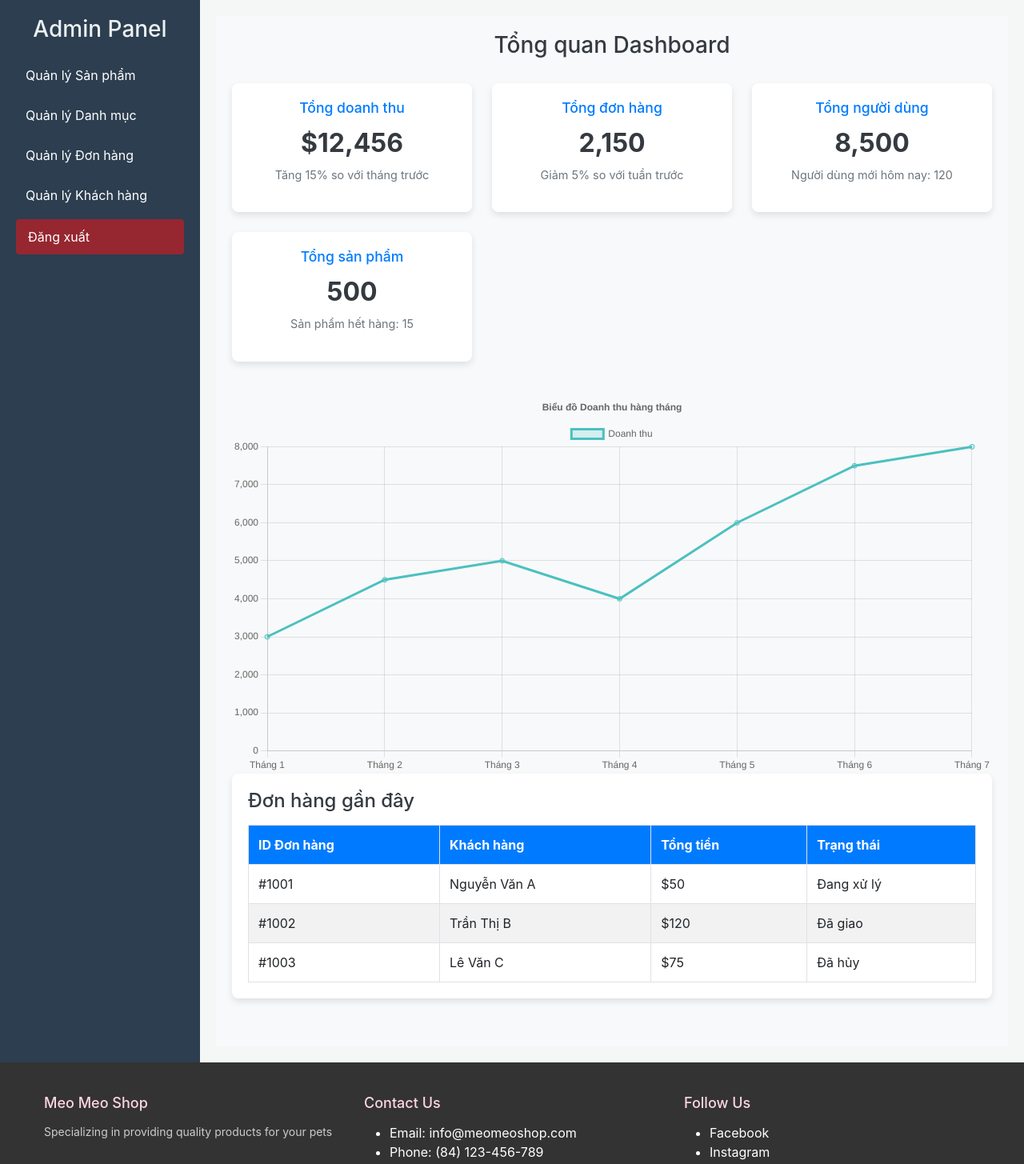
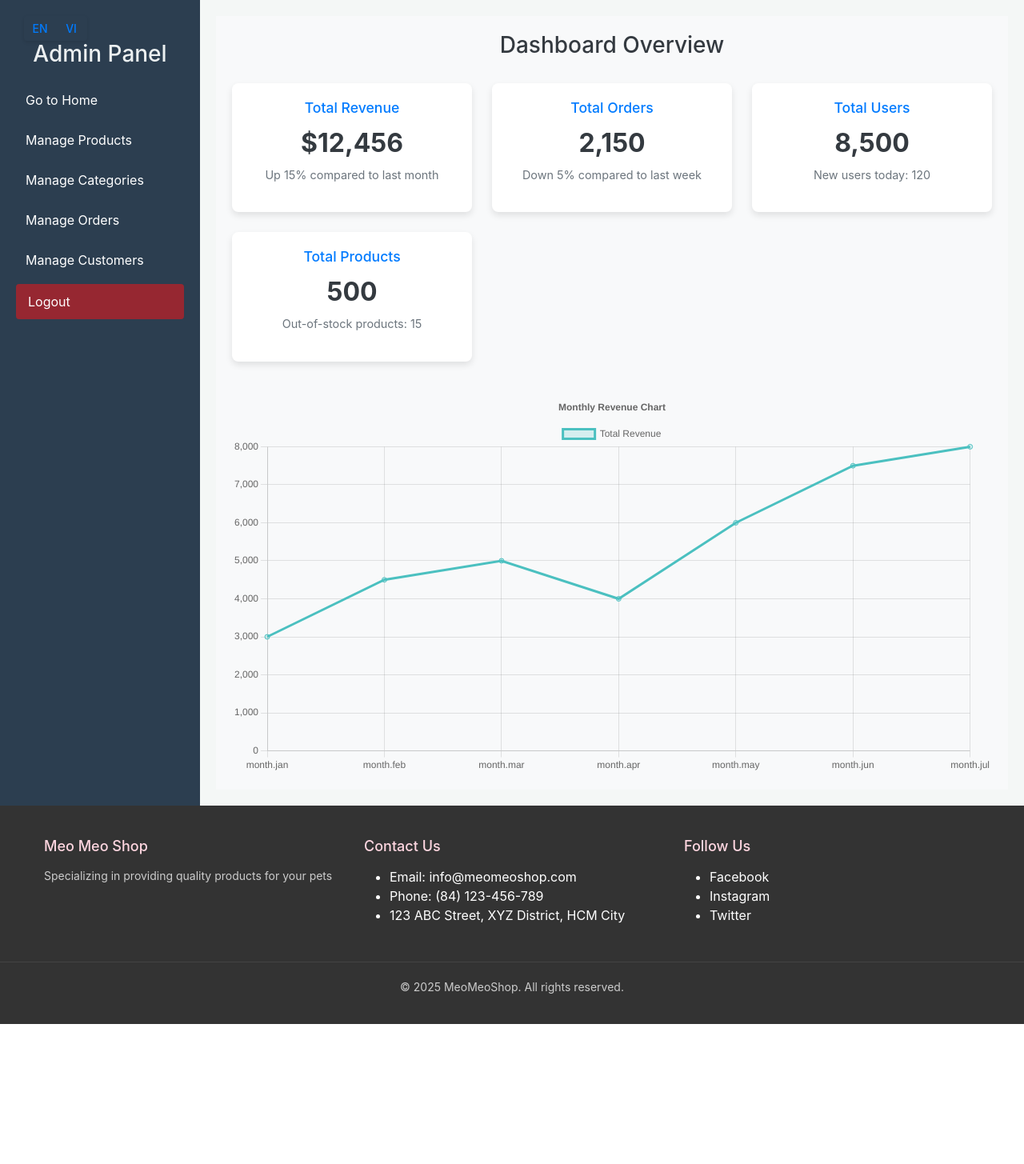
Before and after one commit to moclan01/MeoMeoShop, a React (Create React App) app in the folder meomeoshop-frontend/: page /admin in a window 1280 px wide. Shown: the top 1455 px of the page at 80% size. After the commit the page ends 1280 px from the top, so only its background shows below. Built offline with nearby package versions, Linux system fonts and the light colour scheme.

Commit message:
update UI language

```diff
--- a/meomeoshop-frontend/src/components/admin/AdminDashboard.js
+++ b/meomeoshop-frontend/src/components/admin/AdminDashboard.js
@@ -1,10 +1,12 @@
 import React from 'react';
 import { Outlet, useNavigate } from 'react-router-dom';
 import '../styles/Admin.css';
+import { useTranslation } from 'react-i18next';
+import LanguageSwitcher from '../common/LanguageSwitcher';
 
 function AdminDashboard({ onLogout }) {
   const navigate = useNavigate();
-
+  const { t } = useTranslation();
   const handleLogoutClick = () => {
     if (onLogout) {
       onLogout();
@@ -19,16 +21,29 @@ function AdminDashboard({ onLogout }) {
   return (
     <div className="admin-dashboard">
       <aside className="admin-sidebar">
-        <h3>Admin Panel</h3>
+        <div className="language-container">
+          <LanguageSwitcher />
+        </div>
+
+        <h3>{t('adminDashboard.title')}</h3>
         <nav>
           <ul>
             <li>
               <button
                 type="button"
                 className="nav-button"
+                onClick={() => handleNavigate('/')}
+              >
+                {t('adminDashboard.home')}
+              </button>
+            </li>
+            <li>
+              <button
+                type="button"
+                className="nav-button"
                 onClick={() => handleNavigate('/admin/products')}
               >
-                Quản lý Sản phẩm
+                {t('adminDashboard.products')}
               </button>
             </li>
             <li>
@@ -37,7 +52,7 @@ function AdminDashboard({ onLogout }) {
                 className="nav-button"
                 onClick={() => handleNavigate('/admin/categories')}
               >
-                Quản lý Danh mục
+                {t('adminDashboard.categories')}
               </button>
             </li>
             <li>
@@ -46,7 +61,7 @@ function AdminDashboard({ onLogout }) {
                 className="nav-button"
                 onClick={() => handleNavigate('/admin/orders')}
               >
-                Quản lý Đơn hàng
+                {t('adminDashboard.orders')}
               </button>
             </li>
             <li>
@@ -55,7 +70,7 @@ function AdminDashboard({ onLogout }) {
                 className="nav-button"
                 onClick={() => handleNavigate('/admin/customers')}
               >
-                Quản lý Khách hàng
+                {t('adminDashboard.customers')}
               </button>
             </li>
             {/* Add more admin navigation buttons here */}
@@ -65,7 +80,7 @@ function AdminDashboard({ onLogout }) {
                 className="admin-logout-button"
                 onClick={handleLogoutClick}
               >
-                Đăng xuất
+                {t('adminDashboard.logout')}
               </button>
             </li>
           </ul>
--- a/meomeoshop-frontend/src/components/admin/AdminDashboardContent.js
+++ b/meomeoshop-frontend/src/components/admin/AdminDashboardContent.js
@@ -2,6 +2,7 @@ import React from 'react';
 import { Line } from 'react-chartjs-2';
 import { Chart as ChartJS, CategoryScale, LinearScale, PointElement, LineElement, Title, Tooltip, Legend } from 'chart.js';
 import '../styles/AdminDashboardContent.css';
+import { useTranslation } from 'react-i18next';
 
 // Đăng ký các thành phần của Chart.js
 ChartJS.register(
@@ -15,12 +16,29 @@ ChartJS.register(
 );
 
 function AdminDashboardContent() {
+  const { t } = useTranslation();
   // Dữ liệu cứng mẫu
   const stats = [
-    { title: 'Tổng doanh thu', value: '$12,456', description: 'Tăng 15% so với tháng trước' },
-    { title: 'Tổng đơn hàng', value: '2,150', description: 'Giảm 5% so với tuần trước' },
-    { title: 'Tổng người dùng', value: '8,500', description: 'Người dùng mới hôm nay: 120' },
-    { title: 'Tổng sản phẩm', value: '500', description: 'Sản phẩm hết hàng: 15' },
+    {
+      title: t('dashboard.stats.revenue.title'),
+      value: '$12,456',
+      description: t('dashboard.stats.revenue.desc'),
+    },
+    {
+      title: t('dashboard.stats.orders.title'),
+      value: '2,150',
+      description: t('dashboard.stats.orders.desc'),
+    },
+    {
+      title: t('dashboard.stats.users.title'),
+      value: '8,500',
+      description: t('dashboard.stats.users.desc'),
+    },
+    {
+      title: t('dashboard.stats.products.title'),
+      value: '500',
+      description: t('dashboard.stats.products.desc'),
+    },
   ];
 
   const recentOrders = [
@@ -31,13 +49,16 @@ function AdminDashboardContent() {
 
   // Dữ liệu mẫu cho biểu đồ doanh thu hàng tháng
   const monthlyRevenueData = {
-    labels: ['Tháng 1', 'Tháng 2', 'Tháng 3', 'Tháng 4', 'Tháng 5', 'Tháng 6', 'Tháng 7'], // Nhãn trục X (tháng)
+    labels: [
+      t('month.jan'), t('month.feb'), t('month.mar'),
+      t('month.apr'), t('month.may'), t('month.jun'), t('month.jul')
+    ],
     datasets: [
       {
-        label: 'Doanh thu', // Nhãn cho đường biểu diễn
-        data: [3000, 4500, 5000, 4000, 6000, 7500, 8000], // Dữ liệu doanh thu theo tháng
-        borderColor: 'rgba(75, 192, 192, 1)', // Màu đường
-        backgroundColor: 'rgba(75, 192, 192, 0.2)', // Màu nền dưới đường
+        label: t('dashboard.stats.revenue.title'),
+        data: [3000, 4500, 5000, 4000, 6000, 7500, 8000],
+        borderColor: 'rgba(75, 192, 192, 1)',
+        backgroundColor: 'rgba(75, 192, 192, 0.2)',
         fill: true,
       },
     ],
@@ -48,25 +69,24 @@ function AdminDashboardContent() {
     responsive: true,
     plugins: {
       legend: {
-        position: 'top', // Vị trí chú giải
+        position: 'top',
       },
       title: {
         display: true,
-        text: 'Biểu đồ Doanh thu hàng tháng', // Tiêu đề biểu đồ
+        text: t('dashboard.chartTitle'),
       },
     },
-    scales: { // Tùy chọn cho trục
-        y: {
-            beginAtZero: true // Bắt đầu trục Y từ 0
-        }
-    }
+    scales: {
+      y: {
+        beginAtZero: true,
+      },
+    },
   };
 
   return (
     <div className="admin-dashboard-content">
-      <h3>Tổng quan Dashboard</h3>
+      <h3>{t('dashboard.title')}</h3>
 
-      {/* Widget Thống kê */}
       <div className="stats-widgets">
         {stats.map((stat, index) => (
           <div key={index} className="widget">
@@ -77,38 +97,9 @@ function AdminDashboardContent() {
         ))}
       </div>
 
-      {/* Biểu đồ Doanh thu */}
       <div className="chart-container">
         <Line data={monthlyRevenueData} options={monthlyRevenueOptions} />
       </div>
-
-      {/* Bảng dữ liệu gần đây (Ví dụ: Đơn hàng gần đây) */}
-      <div className="recent-data">
-        <h4>Đơn hàng gần đây</h4>
-        <table>
-          <thead>
-            <tr>
-              <th>ID Đơn hàng</th>
-              <th>Khách hàng</th>
-              <th>Tổng tiền</th>
-              <th>Trạng thái</th>
-            </tr>
-          </thead>
-          <tbody>
-            {recentOrders.map((order) => (
-              <tr key={order.id}>
-                <td>{order.id}</td>
-                <td>{order.customer}</td>
-                <td>{order.amount}</td>
-                <td>{order.status}</td>
-              </tr>
-            ))}
-          </tbody>
-        </table>
-      </div>
-
-      {/* Có thể thêm các phần khác như Top Sản phẩm, Hoạt động gần đây của hệ thống, v.v. */}
-
     </div>
   );
 }
--- a/meomeoshop-frontend/src/components/admin/AdminProducts.js
+++ b/meomeoshop-frontend/src/components/admin/AdminProducts.js
@@ -3,6 +3,7 @@ import '../styles/AdminProducts.css';
 import DeleteConfirmModal from '../common/DeleteConfirmModal';
 import axiosInstance from '../../service/axiosInstance';
 import { useNavigate } from 'react-router-dom';
+import { useTranslation } from 'react-i18next';
 import 'bootstrap/dist/css/bootstrap.min.css';
 
 function AdminProducts() {
@@ -11,6 +12,7 @@ function AdminProducts() {
   const [isDeleteModalOpen, setIsDeleteModalOpen] = useState(false);
   const [productToDeleteId, setProductToDeleteId] = useState(null);
   const navigate = useNavigate()
+  const { t } = useTranslation();
 
   useEffect(() => {
     fetchProducts();
@@ -23,7 +25,7 @@ function AdminProducts() {
       console.log(response.data);
       setError(null);
     } catch (err) {
-      setError('Lỗi khi tải sản phẩm.');
+      setError(t('adminProducts.fetchError'));
       setProducts([]);
     }
   };
@@ -40,7 +42,7 @@ function AdminProducts() {
       setProductToDeleteId(null);
       fetchProducts();
     } catch (err) {
-      setError('Không thể xóa sản phẩm. Vui lòng thử lại sau.');
+      setError(t('adminProducts.deleteError'));
     }
   };
 
@@ -59,11 +61,90 @@ function AdminProducts() {
 
   const productToDeleteName = products.find(p => p.productId === productToDeleteId)?.name || '';
   console.log('Render products:', products);
+
+  // return (
+  //   <div className="admin-products-section">
+  //     <h1>Quản lý Sản phẩm</h1>
+  //     <div className="admin-product-actions">
+  //       <button className="btn btn-primary" onClick={handleAddProduct}>Thêm sản phẩm Mới</button>
+  //     </div>
+  //     {error && <p style={{ color: 'red' }}>{error}</p>}
+
+  //     <table className="admin-table">
+  //       <thead>
+  //         <tr>
+  //           <th>ID</th>
+  //           <th>Hình ảnh</th>
+  //           <th>Tên sản phẩm</th>
+  //           <th>Giá</th>
+  //           <th>Danh mục</th>
+  //           <th>Số lượng</th>
+  //           <th>Hành động</th>
+  //         </tr>
+  //       </thead>
+  //       <tbody>
+  //         {products.length === 0 ? (
+  //           <tr>
+  //             <td colSpan="7" style={{ textAlign: 'center', padding: '20px' }}>
+  //               Chưa có sản phẩm nào
+  //             </td>
+  //           </tr>
+  //         ) : (
+  //           products.map(product => (
+  //             <tr key={product.productId}>
+  //               <td>{product.productId}</td>
+  //               <td>
+  //                 {product.imageUrl
+  //                   ? <img src={'http://localhost:8080' + product.imageUrl} alt={product.name} style={{ width: 60, height: 60, objectFit: 'cover' }} />
+  //                   : 'No Image'}
+  //               </td>
+  //               <td>{product.name}</td>
+  //               <td>{product.price !== undefined && product.price !== null
+  //                 ? product.price.toLocaleString('vi-VN') + 'đ'
+  //                 : 'Chưa có giá'}
+  //               </td>
+  //               <td>
+  //                 {product.categories && product.categories.length > 0
+  //                   ? product.categories.map(cat => cat.name).join(', ')
+  //                   : 'Không có danh mục'}
+  //               </td>
+  //               <td>{product.stock !== undefined && product.stock !== null ? product.stock : 'N/A'}</td>
+  //               <td>
+  //                 <button
+  //                   className="edit"
+  //                   onClick={() => handleEditProduct(product.productId)}
+  //                   style={{ marginRight: 8 }}
+  //                 >
+  //                   Sửa
+  //                 </button>
+  //                 <button
+  //                   className="delete"
+  //                   onClick={() => handleDeleteClick(product.productId)}
+  //                 >
+  //                   Xóa
+  //                 </button>
+  //               </td>
+  //             </tr>
+  //           ))
+  //         )}
+  //       </tbody>
+  //     </table>
+
+  //     <DeleteConfirmModal
+  //       isOpen={isDeleteModalOpen}
+  //       onClose={handleDeleteCancel}
+  //       onConfirm={handleDeleteConfirm}
+  //       itemName={productToDeleteName}
+  //     />
+  //   </div>
+  // );
   return (
     <div className="admin-products-section">
-      <h1>Quản lý Sản phẩm</h1>
+      <h1>{t('adminProducts.title')}</h1>
       <div className="admin-product-actions">
-        <button className="btn btn-primary" onClick={handleAddProduct}>Thêm sản phẩm Mới</button>
+        <button className="btn btn-primary" onClick={handleAddProduct}>
+          {t('adminProducts.add')}
+        </button>
       </div>
       {error && <p style={{ color: 'red' }}>{error}</p>}
 
@@ -71,19 +152,19 @@ function AdminProducts() {
         <thead>
           <tr>
             <th>ID</th>
-            <th>Hình ảnh</th>
-            <th>Tên sản phẩm</th>
-            <th>Giá</th>
-            <th>Danh mục</th>
-            <th>Số lượng</th>
-            <th>Hành động</th>
+            <th>{t('adminProducts.image')}</th>
+            <th>{t('adminProducts.name')}</th>
+            <th>{t('adminProducts.price')}</th>
+            <th>{t('adminProducts.category')}</th>
+            <th>{t('adminProducts.stock')}</th>
+            <th>{t('adminProducts.actions')}</th>
           </tr>
         </thead>
         <tbody>
           {products.length === 0 ? (
             <tr>
               <td colSpan="7" style={{ textAlign: 'center', padding: '20px' }}>
-                Chưa có sản phẩm nào
+                {t('adminProducts.empty')}
               </td>
             </tr>
           ) : (
@@ -91,19 +172,26 @@ function AdminProducts() {
               <tr key={product.productId}>
                 <td>{product.productId}</td>
                 <td>
-                  {product.imageUrl
-                    ? <img src={'http://localhost:8080' + product.imageUrl} alt={product.name} style={{ width: 60, height: 60, objectFit: 'cover' }} />
-                    : 'No Image'}
+                  {product.imageUrl ? (
+                    <img
+                      src={'http://localhost:8080' + product.imageUrl}
+                      alt={product.name}
+                      style={{ width: 60, height: 60, objectFit: 'cover' }}
+                    />
+                  ) : (
+                    t('adminProducts.noImage')
+                  )}
                 </td>
                 <td>{product.name}</td>
-                <td>{product.price !== undefined && product.price !== null
-                  ? product.price.toLocaleString('vi-VN') + 'đ'
-                  : 'Chưa có giá'}
+                <td>
+                  {product.price !== undefined && product.price !== null
+                    ? product.price.toLocaleString('vi-VN') + 'đ'
+                    : t('adminProducts.noPrice')}
                 </td>
                 <td>
                   {product.categories && product.categories.length > 0
                     ? product.categories.map(cat => cat.name).join(', ')
-                    : 'Không có danh mục'}
+                    : t('adminProducts.noCategory')}
                 </td>
                 <td>{product.stock !== undefined && product.stock !== null ? product.stock : 'N/A'}</td>
                 <td>
@@ -112,13 +200,13 @@ function AdminProducts() {
                     onClick={() => handleEditProduct(product.productId)}
                     style={{ marginRight: 8 }}
                   >
-                    Sửa
+                    {t('adminProducts.edit')}
                   </button>
                   <button
                     className="delete"
                     onClick={() => handleDeleteClick(product.productId)}
                   >
-                    Xóa
+                    {t('adminProducts.delete')}
                   </button>
                 </td>
               </tr>
--- a/meomeoshop-frontend/src/i18n/translations/en.js
+++ b/meomeoshop-frontend/src/i18n/translations/en.js
@@ -218,5 +218,54 @@ export const enTranslations = {
     backToList: "Back to List",
     login: "Login",
     continueShopping: "Continue Shopping"
+  },
+  adminDashboard: {
+    title: "Admin Panel",
+    home: "Go to Home",
+    products: "Manage Products",
+    categories: "Manage Categories",
+    orders: "Manage Orders",
+    customers: "Manage Customers",
+    logout: "Logout"
+  },
+  dashboard: {
+    title: 'Dashboard Overview',
+    stats: {
+      revenue: {
+        title: 'Total Revenue',
+        desc: 'Up 15% compared to last month',
+      },
+      orders: {
+        title: 'Total Orders',
+        desc: 'Down 5% compared to last week',
+      },
+      users: {
+        title: 'Total Users',
+        desc: 'New users today: 120',
+      },
+      products: {
+        title: 'Total Products',
+        desc: 'Out-of-stock products: 15',
+      },
+    },
+    chartTitle: 'Monthly Revenue Chart',
+  },
+  adminProducts: {
+    title: 'Product Management',
+    add: 'Add New Product',
+    fetchError: 'Error while fetching products.',
+    deleteError: 'Unable to delete product. Please try again later.',
+    image: 'Image',
+    name: 'Product Name',
+    price: 'Price',
+    category: 'Category',
+    stock: 'Stock',
+    actions: 'Actions',
+    empty: 'No products available',
+    noImage: 'No Image',
+    noPrice: 'No Price',
+    noCategory: 'No Category',
+    edit: 'Edit',
+    delete: 'Delete'
   }
 };
--- a/meomeoshop-frontend/src/i18n/translations/vi.js
+++ b/meomeoshop-frontend/src/i18n/translations/vi.js
@@ -1,3 +1,5 @@
+import AdminDashboard from "../../components/admin/AdminDashboard";
+
 export const viTranslations = {
   common: {
     home: 'Trang chủ',
@@ -217,5 +219,54 @@ export const viTranslations = {
     backToList: "Quay lại danh sách",
     login: "Đăng nhập",
     continueShopping: "Tiếp tục mua sắm"
-  }
+  },
+  adminDashboard: {
+    title: "Bảng Quản trị",
+    home: "Về trang chủ",
+    products: "Quản lý Sản phẩm",
+    categories: "Quản lý Danh mục",
+    orders: "Quản lý Đơn hàng",
+    customers: "Quản lý Khách hàng",
+    logout: "Đăng xuất"
+  },
+  dashboard: {
+    title: 'Tổng quan Dashboard',
+    stats: {
+      revenue: {
+        title: 'Tổng doanh thu',
+        desc: 'Tăng 15% so với tháng trước',
+      },
+      orders: {
+        title: 'Tổng đơn hàng',
+        desc: 'Giảm 5% so với tuần trước',
+      },
+      users: {
+        title: 'Tổng người dùng',
+        desc: 'Người dùng mới hôm nay: 120',
+      },
+      products: {
+        title: 'Tổng sản phẩm',
+        desc: 'Sản phẩm hết hàng: 15',
+      },
+    },
+    chartTitle: 'Biểu đồ Doanh thu hàng tháng',
+  },
+  adminProducts: {
+    title: 'Quản lý Sản phẩm',
+    add: 'Thêm sản phẩm Mới',
+    fetchError: 'Lỗi khi tải sản phẩm.',
+    deleteError: 'Không thể xóa sản phẩm. Vui lòng thử lại sau.',
+    image: 'Hình ảnh',
+    name: 'Tên sản phẩm',
+    price: 'Giá',
+    category: 'Danh mục',
+    stock: 'Số lượng',
+    actions: 'Hành động',
+    empty: 'Chưa có sản phẩm nào',
+    noImage: 'Không có ảnh',
+    noPrice: 'Chưa có giá',
+    noCategory: 'Không có danh mục',
+    edit: 'Sửa',
+    delete: 'Xóa'
+  },
 };
```
